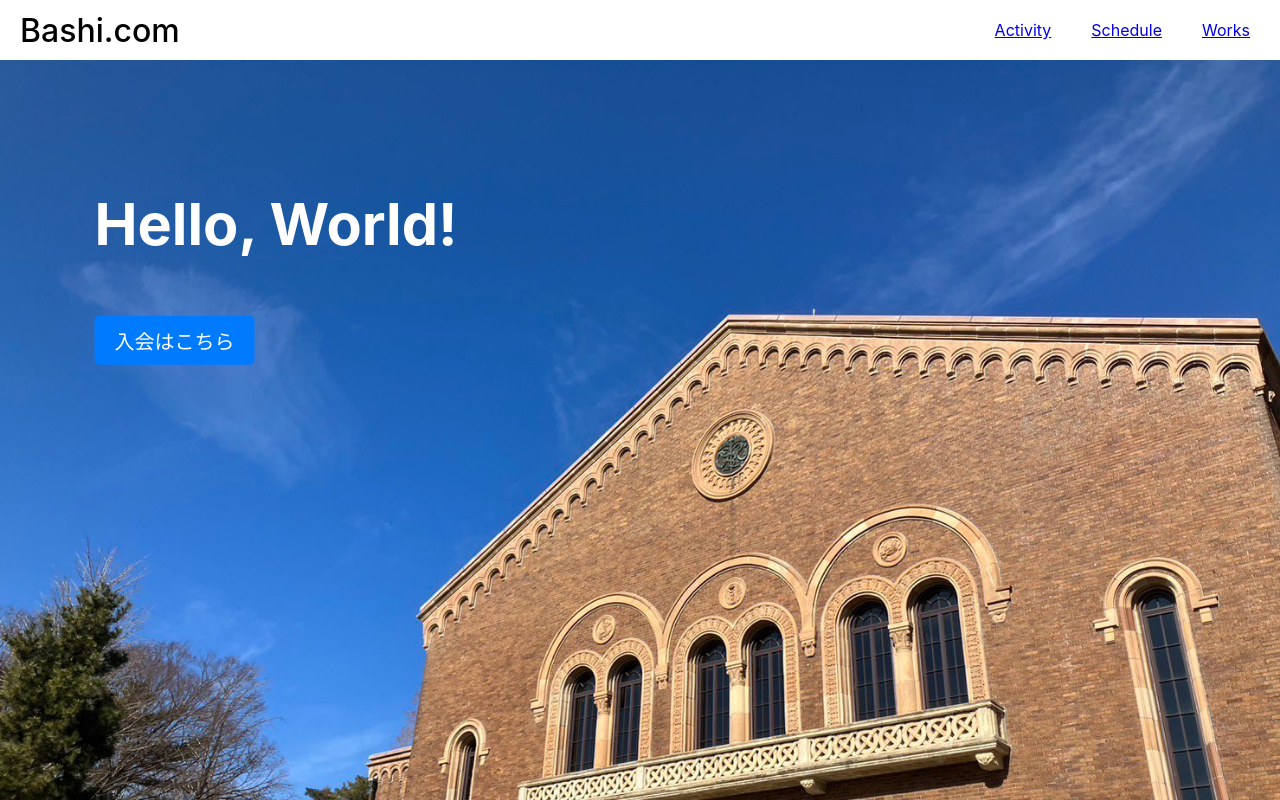
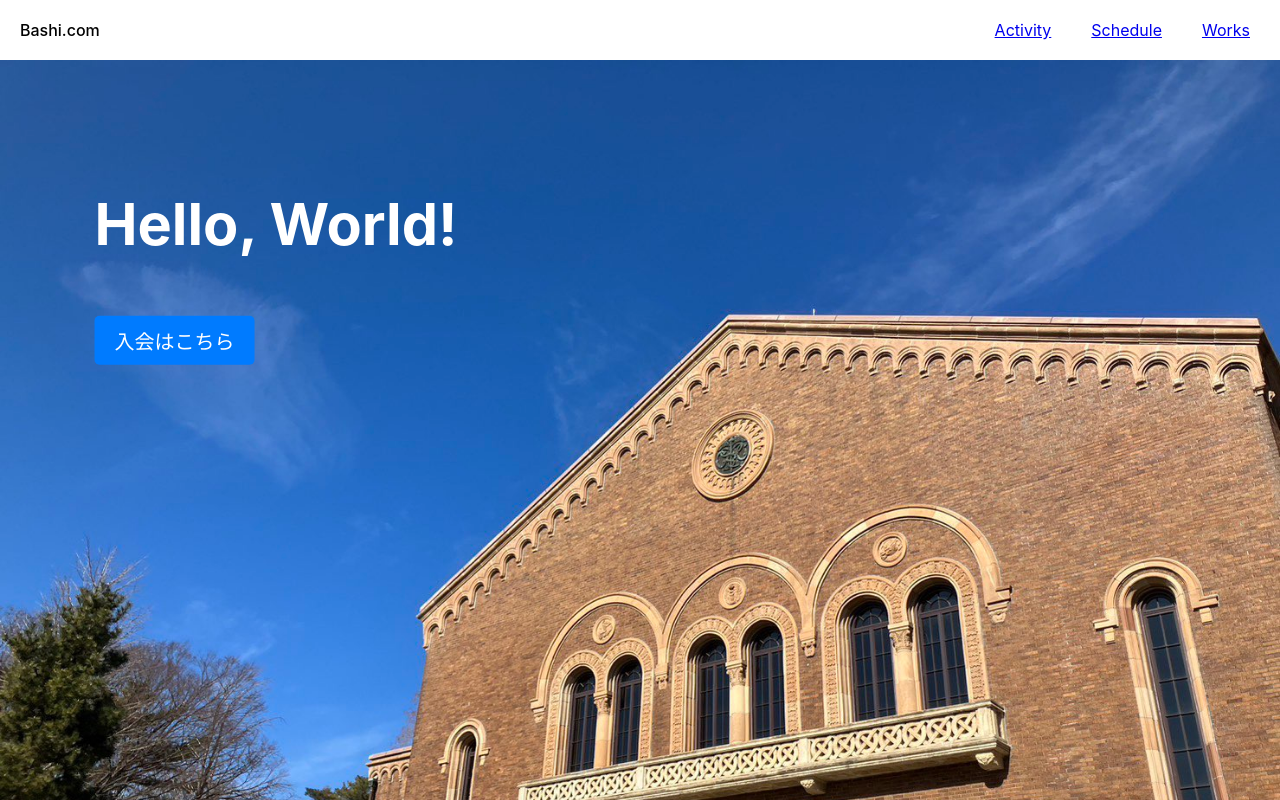
Before and after one commit to RioTsukiji/hit-web, a React (Create React App) app in the folder hit-web/: page / in a window 1280 px wide. Shown: the top 800 px of the page. Built offline with nearby package versions, Linux system fonts and the light colour scheme.

Commit message:
small fix

```diff
--- a/hit-web/src/components/Header/Header.css
+++ b/hit-web/src/components/Header/Header.css
@@ -14,10 +14,11 @@ header {
 	width: 100%;
 	top: 0;
 	z-index: 1000;
+	background-color: white;
 }
 
 header h1 {
-	font-size: 2.0rem;
+	font-size: 1.0rem;
 	font-weight: 500;
 	padding-left: 20px;
 	box-sizing: border-box;
@@ -41,6 +42,8 @@ header h1 {
 	width: 2rem;
 	height: 2rem;
 	cursor: pointer;
+	margin-right: 15px;
+
 }
 
 .burger-menu div {
```
